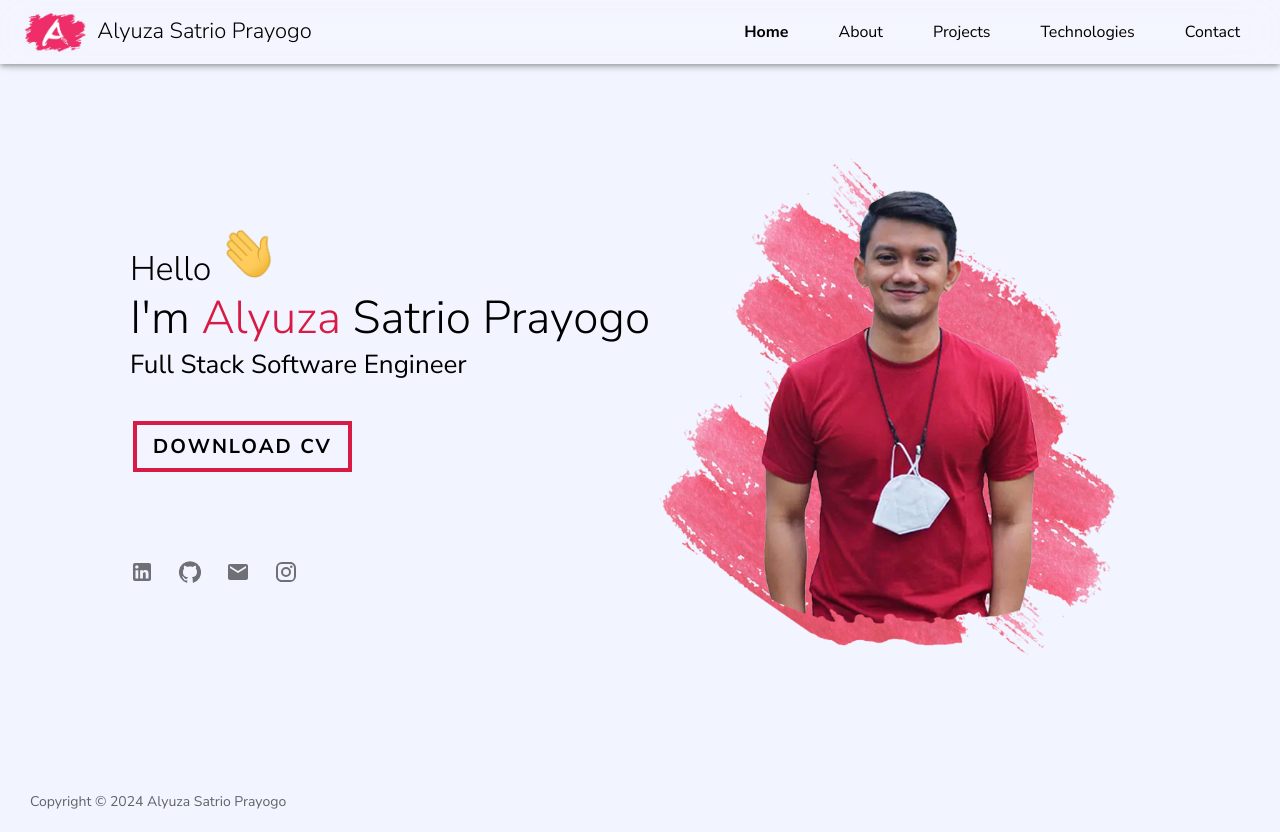
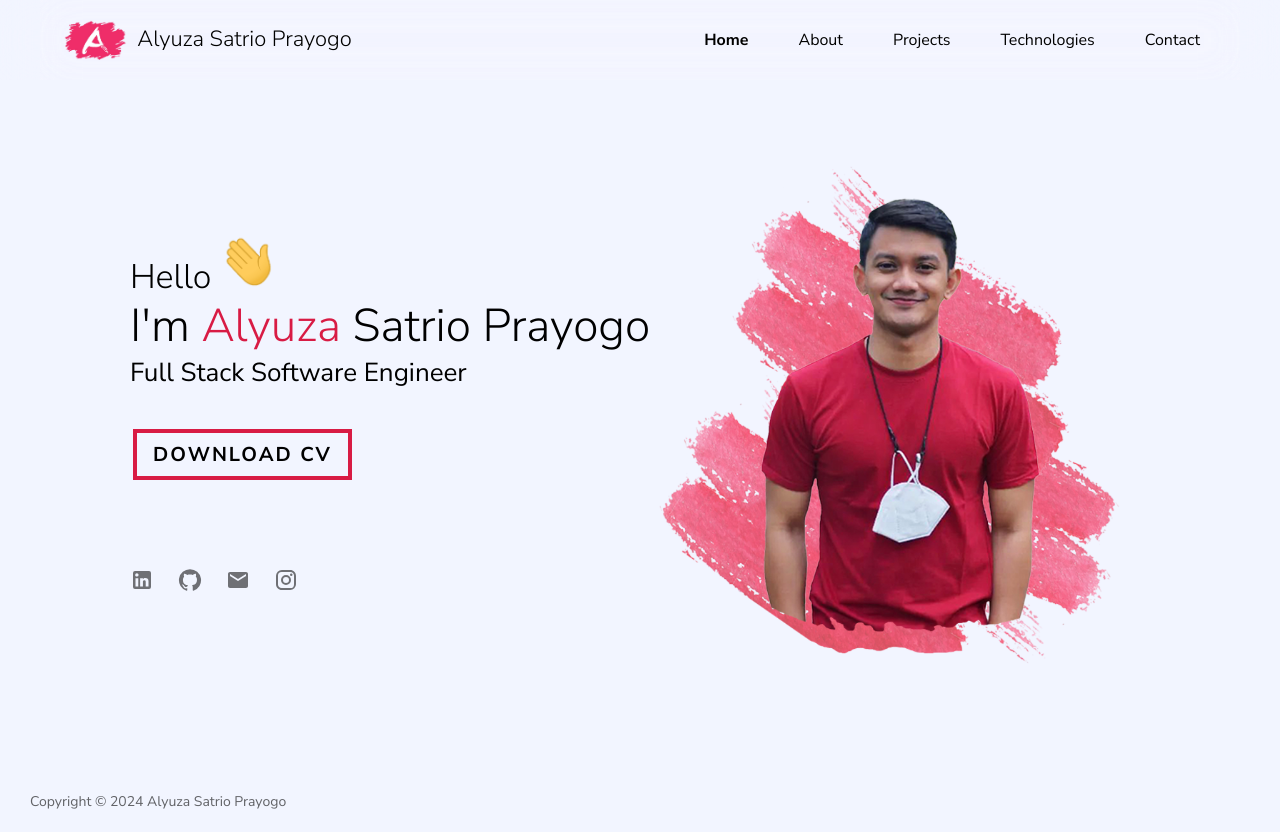
Before and after one commit to alyuza/Personal-Website, a React (Vite) app: page / in a window 1280 px wide. Built offline with nearby package versions, Linux system fonts and the light colour scheme.

Commit message:
update : navbar for better and clean UI

```diff
--- a/src/components/MainPage/HomeSection/home.module.scss
+++ b/src/components/MainPage/HomeSection/home.module.scss
@@ -9,7 +9,7 @@ $bcolor1: linear-gradient(180deg, rgba(255, 255, 255, 0.101) 0%, rgba(255, 255,
 .home {
   background: $bcolor0;
   padding: 0px 20px 20px 20px;
-  height: 86vh;
+  height: 84vh;
   display: flex;
   justify-content: center;
   align-items: center;
@@ -118,7 +118,7 @@ $bcolor1: linear-gradient(180deg, rgba(255, 255, 255, 0.101) 0%, rgba(255, 255,
 
 @media only screen and (max-width: 768px) {
   .home {
-    height: 100vh;
+    height: 90vh;
     display: flex;
     flex-direction: column;
     justify-content: flex-start; // Align children to the start (top) of the container
--- a/src/components/NavBar/navbar.module.scss
+++ b/src/components/NavBar/navbar.module.scss
@@ -9,6 +9,9 @@ $bcolor1: rgb(242, 245, 255);
   display: flex;
   background-color: rgba(242, 245, 255, 0.2) !important;
   backdrop-filter: blur(20px);
+  box-shadow: none !important;
+  height: 80px;
+  padding: 0px 40px;
 
   .burgerButton {
     color: black;
@@ -96,6 +99,9 @@ $bcolor1: rgb(242, 245, 255);
 
 @media only screen and (max-width: 768px) {
   .navbar {
+    height: 56px;
+    padding: 0px;
+
     .listItemText {
       margin: 5px 0px 5px 5px !important;
     }
```
